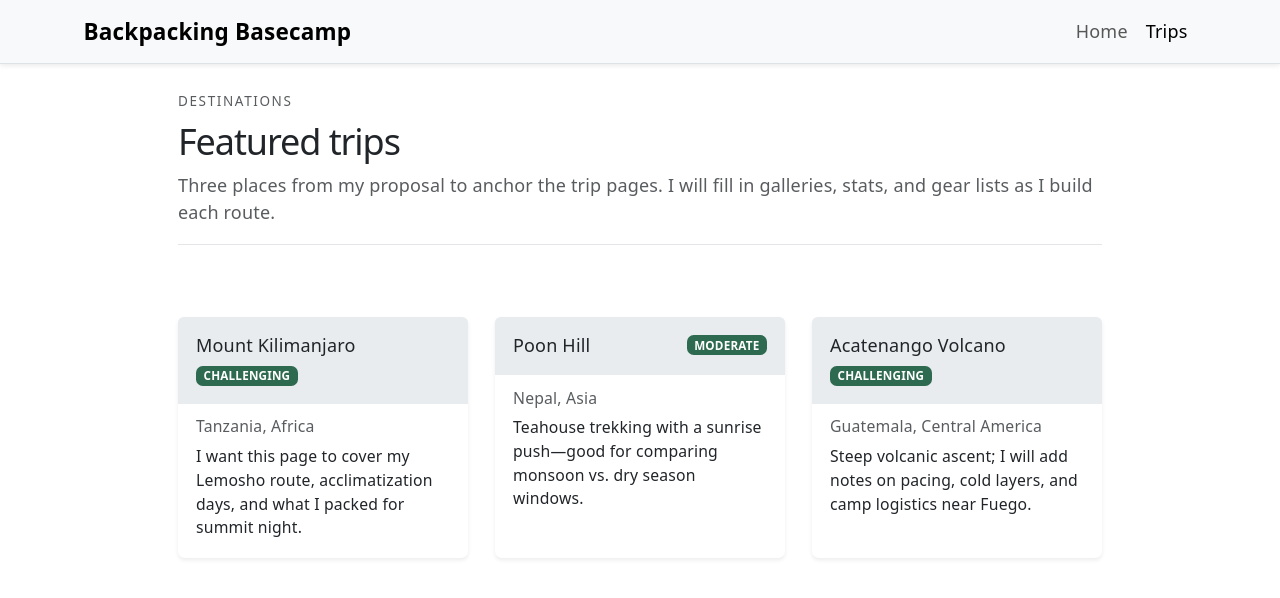
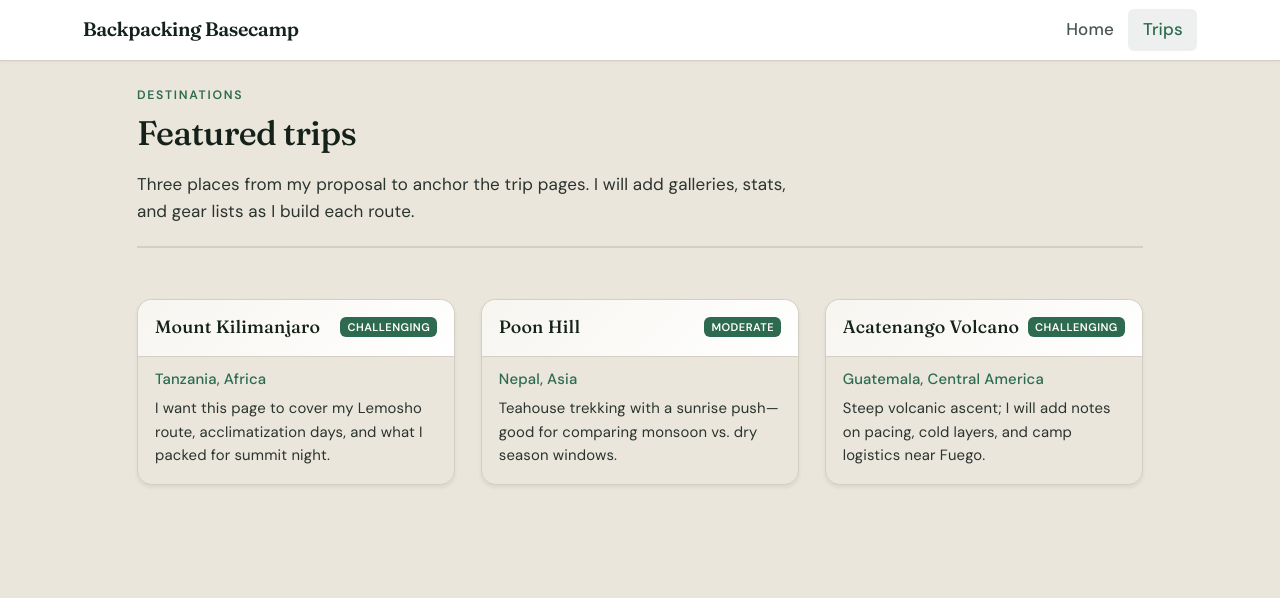
Before and after one commit to CS571-S26/p83, a React (Vite) app in the folder p83-app/: page /p83/trips in a window 1280 px wide. Shown: the top 598 px of the page. Built offline with nearby package versions, Linux system fonts and the light colour scheme.

Commit message:
Improve styling and layout across components

```diff
--- a/p83-app/index.html
+++ b/p83-app/index.html
@@ -4,6 +4,12 @@
     <meta charset="UTF-8" />
     <link rel="icon" type="image/svg+xml" href="/favicon.svg" />
     <meta name="viewport" content="width=device-width, initial-scale=1.0" />
+    <link rel="preconnect" href="https://fonts.googleapis.com" />
+    <link rel="preconnect" href="https://fonts.gstatic.com" crossorigin />
+    <link
+      href="https://fonts.googleapis.com/css2?family=DM+Sans:ital,opsz,wght@0,9..40,400;0,9..40,500;0,9..40,600;0,9..40,700&family=Fraunces:opsz,wght@9..144,500;9..144,600;9..144,700&display=swap"
+      rel="stylesheet"
+    />
     <title>Backpacking Basecamp</title>
   </head>
   <body>
--- a/p83-app/src/App.css
+++ b/p83-app/src/App.css
@@ -1,89 +1,259 @@
+/* App-level surfaces */
+.bb-app {
+  background: var(--page-bg);
+  min-height: 100svh;
+}
+
+/* Navbar */
+.bb-navbar {
+  background: var(--surface) !important;
+  border-bottom: 1px solid var(--border) !important;
+  box-shadow: var(--shadow-sm);
+}
+
+.bb-navbar .navbar-brand {
+  font-family: var(--font-display);
+  font-weight: 600;
+  font-size: 1.15rem;
+  color: var(--text-h) !important;
+  letter-spacing: -0.02em;
+}
+
+.bb-navbar .nav-link {
+  font-weight: 500;
+  color: var(--text-soft) !important;
+  padding: 0.5rem 0.85rem !important;
+  border-radius: 0.35rem;
+}
+
+.bb-navbar .nav-link:hover {
+  color: var(--text-h) !important;
+  background: var(--accent-bg);
+}
+
+.bb-navbar .nav-link.active {
+  color: var(--accent-mid) !important;
+  background: var(--accent-bg);
+}
+
+/* Primary button — ensure green, not default blue */
+.bb-app .btn-primary {
+  --bs-btn-bg: var(--accent-mid);
+  --bs-btn-border-color: var(--accent-mid);
+  --bs-btn-hover-bg: #245a45;
+  --bs-btn-hover-border-color: #245a45;
+  --bs-btn-active-bg: #1b4332;
+  --bs-btn-active-border-color: #1b4332;
+  --bs-btn-focus-shadow-rgb: 45, 106, 79;
+  font-weight: 600;
+  padding: 0.55rem 1.35rem;
+  border-radius: 0.5rem;
+  box-shadow: var(--shadow-sm);
+}
+
+.bb-app .btn-primary:hover {
+  box-shadow: var(--shadow-md);
+}
+
+/* Main column */
 .bb-root {
-  max-width: 960px;
+  max-width: 1040px;
   margin: 0 auto;
-  padding: 2rem 1rem 4rem;
+  padding: 2.5rem 1rem 4rem;
   display: flex;
   flex-direction: column;
-  gap: 2.5rem;
+  gap: 2.75rem;
 }
 
 .bb-eyebrow {
-  letter-spacing: 0.12em;
-  font-size: 0.75rem;
+  letter-spacing: 0.14em;
+  font-size: 0.72rem;
+  font-weight: 600;
+  color: var(--accent-mid) !important;
 }
 
 .bb-header {
   text-align: center;
+  padding-bottom: 0.5rem;
 }
 
 .bb-title {
-  margin-bottom: 0.5rem;
+  margin-bottom: 0.65rem;
+  color: var(--text-h);
 }
 
-.bb-subtitle {
-  max-width: 640px;
+.bb-lead {
+  max-width: 38rem;
   margin: 0 auto;
-  color: var(--text-soft);
+  font-size: 1.05rem;
+  line-height: 1.6;
+  color: var(--text);
+}
+
+/* Hero split */
+.bb-hero-section {
+  background: var(--surface);
+  border-radius: 1rem;
+  padding: 1.75rem;
+  border: 1px solid var(--border);
+  box-shadow: var(--shadow-md);
+}
+
+@media (min-width: 992px) {
+  .bb-hero-section {
+    padding: 2rem 2rem;
+  }
+}
+
+.bb-hero-text h2 {
+  font-family: var(--font-display);
+  font-size: 1.35rem;
+  margin-bottom: 0.65rem;
+  color: var(--text-h);
 }
 
 .bb-hero-text p {
-  color: var(--text-soft);
+  color: var(--text);
   margin-bottom: 1rem;
+  line-height: 1.6;
 }
 
+.bb-hero-text .bb-fine-print {
+  font-size: 0.875rem;
+  color: var(--text-soft);
+  line-height: 1.5;
+}
+
+.bb-hero-img-wrap {
+  border-radius: 0.75rem;
+  overflow: hidden;
+  box-shadow: var(--shadow-lg);
+  border: 1px solid var(--border);
+  background: var(--surface-elevated);
+}
+
+.bb-hero-img {
+  display: block;
+  width: 100%;
+  height: 100%;
+  min-height: 240px;
+  max-height: 320px;
+  object-fit: cover;
+}
+
+/* Bottom panels */
 .bb-hero-panel {
   border-radius: 0.75rem;
   border: 1px solid var(--border);
-  background: var(--social-bg);
-  padding: 1.125rem 1.25rem;
+  background: var(--surface);
+  padding: 1.35rem 1.5rem;
+  box-shadow: var(--shadow-sm);
+  height: 100%;
 }
 
 .bb-hero-label {
-  font-size: 0.8rem;
+  font-size: 0.72rem;
+  font-weight: 700;
   text-transform: uppercase;
-  letter-spacing: 0.06em;
-  color: var(--accent);
-  margin-bottom: 0.75rem;
+  letter-spacing: 0.1em;
+  color: var(--accent-mid);
+  margin-bottom: 0.85rem;
 }
 
 .bb-hero-panel ul {
   margin: 0;
-  padding-left: 1.1rem;
-  color: var(--text-soft);
+  padding-left: 1.15rem;
+  color: var(--text);
+  line-height: 1.65;
 }
 
-.bb-hero-img {
-  border-radius: 0.75rem;
-  object-fit: cover;
-  width: 100%;
-  height: 100%;
-  max-height: 280px;
+.bb-hero-panel li {
+  margin-bottom: 0.35rem;
 }
 
-.bb-intro {
-  border-top: 1px solid var(--border);
-  padding-top: 1.5rem;
+.bb-roadmap h3 {
+  font-family: var(--font-display);
+  font-size: 1.2rem;
+  margin-bottom: 0.65rem;
+  color: var(--text-h);
 }
 
-.bb-intro h3 {
-  margin-bottom: 0.5rem;
-  font-size: 1.15rem;
+.bb-roadmap p {
+  color: var(--text);
+  line-height: 1.65;
 }
 
-.bb-intro p {
-  max-width: 720px;
-  color: var(--text-soft);
+/* Trips page */
+.bb-page-intro {
+  border-bottom: 2px solid var(--border);
+  padding-bottom: 1.25rem;
+  margin-bottom: 0.25rem;
 }
 
-.bb-page-intro {
-  border-bottom: 1px solid var(--border);
-  padding-bottom: 1rem;
-  margin-bottom: 1.5rem;
+.bb-page-intro h1 {
+  font-family: var(--font-display);
+  color: var(--text-h);
+}
+
+.bb-page-intro .bb-lead-trips {
+  max-width: 40rem;
+  color: var(--text);
+  line-height: 1.6;
+}
+
+/* Trip cards */
+.bb-trip-card {
+  border: 1px solid var(--border) !important;
+  border-radius: 0.85rem !important;
+  overflow: hidden;
+  transition: box-shadow 0.2s ease, transform 0.2s ease;
+}
+
+.bb-trip-card:hover {
+  box-shadow: var(--shadow-md) !important;
+  transform: translateY(-2px);
+}
+
+.bb-trip-card .card-header {
+  background: linear-gradient(135deg, var(--surface-elevated) 0%, var(--surface) 100%) !important;
+  border-bottom: 1px solid var(--border) !important;
+}
+
+.bb-trip-card .card-title {
+  font-family: var(--font-display);
+  font-size: 1.05rem;
+  color: var(--text-h);
+}
+
+.bb-trip-card .badge {
+  font-weight: 600;
+  letter-spacing: 0.04em;
+  padding: 0.4em 0.65em;
+  border-radius: 0.35rem;
+}
+
+.bb-trip-card .card-body {
+  padding-top: 1.1rem;
+}
+
+.bb-trip-card .card-text {
+  color: var(--text);
+  line-height: 1.55;
+}
+
+.bb-trip-region {
+  color: var(--accent-mid);
+  font-weight: 500;
 }
 
 @media (max-width: 768px) {
   .bb-root {
-    padding-top: 1.25rem;
-    padding-bottom: 2.5rem;
+    padding-top: 1.5rem;
+    padding-bottom: 3rem;
+    gap: 2rem;
+  }
+
+  .bb-hero-section {
+    padding: 1.25rem;
   }
 }
--- a/p83-app/src/components/AppNavbar.jsx
+++ b/p83-app/src/components/AppNavbar.jsx
@@ -3,14 +3,9 @@ import { NavLink } from 'react-router-dom'
 
 function AppNavbar() {
   return (
-    <Navbar
-      expand="md"
-      sticky="top"
-      bg="body-tertiary"
-      className="border-bottom shadow-sm"
-    >
+    <Navbar expand="md" sticky="top" className="bb-navbar py-2">
       <Container>
-        <Navbar.Brand as={NavLink} to="/" end className="fw-semibold">
+        <Navbar.Brand as={NavLink} to="/" end>
           Backpacking Basecamp
         </Navbar.Brand>
         <Navbar.Toggle aria-controls="bb-main-nav" />
--- a/p83-app/src/components/TripCard.jsx
+++ b/p83-app/src/components/TripCard.jsx
@@ -3,15 +3,15 @@ import Card from 'react-bootstrap/Card'
 
 function TripCard({ title, region, difficulty, summary }) {
   return (
-    <Card className="h-100 shadow-sm border-0">
-      <Card.Header className="bg-body-secondary border-0 py-3 d-flex justify-content-between align-items-start gap-2 flex-wrap">
+    <Card className="bb-trip-card h-100 shadow-sm">
+      <Card.Header className="py-3 d-flex justify-content-between align-items-start gap-2 flex-wrap">
         <Card.Title className="h6 mb-0">{title}</Card.Title>
         <Badge bg="primary" className="text-white text-uppercase" style={{ fontSize: '0.65rem' }}>
           {difficulty}
         </Badge>
       </Card.Header>
       <Card.Body>
-        <Card.Subtitle className="mb-2 text-muted small">{region}</Card.Subtitle>
+        <Card.Subtitle className="bb-trip-region mb-2 small">{region}</Card.Subtitle>
         <Card.Text className="small mb-0">{summary}</Card.Text>
       </Card.Body>
     </Card>
--- a/p83-app/src/index.css
+++ b/p83-app/src/index.css
@@ -1,26 +1,36 @@
+/* Light editorial theme — do not tie :root colors to prefers-color-scheme while using data-bs-theme="light",
+   or body text becomes washed out on white (Bootstrap stays light). */
+
 :root {
-  --text: #6b6375;
-  --text-h: #08060d;
-  --text-soft: #6c757d;
-  --bg: #fff;
-  --border: #e5e4e7;
-  --code-bg: #f4f3ec;
-  --accent: #2d6a4f;
-  --accent-bg: rgba(45, 106, 79, 0.12);
-  --accent-border: rgba(45, 106, 79, 0.45);
-  --social-bg: rgba(244, 243, 236, 0.5);
-  --shadow:
-    rgba(0, 0, 0, 0.1) 0 10px 15px -3px, rgba(0, 0, 0, 0.05) 0 4px 6px -2px;
+  --font-display: 'Fraunces', Georgia, 'Times New Roman', serif;
+  --font-body: 'DM Sans', system-ui, -apple-system, 'Segoe UI', sans-serif;
 
-  --sans: system-ui, 'Segoe UI', Roboto, sans-serif;
-  --heading: system-ui, 'Segoe UI', Roboto, sans-serif;
-  --mono: ui-monospace, Consolas, monospace;
+  --page-bg: #ebe6dc;
+  --surface: #ffffff;
+  --surface-elevated: #f7f5f0;
 
-  font: 18px/145% var(--sans);
-  letter-spacing: 0.18px;
-  color-scheme: light;
+  --text: #2a332e;
+  --text-soft: #4a5650;
+  --text-h: #14221a;
+  --border: #d4cfc3;
+  --border-strong: #b8b0a2;
+
+  --accent: #1b4332;
+  --accent-mid: #2d6a4f;
+  --accent-light: #40916c;
+  --accent-bg: rgba(27, 67, 50, 0.08);
+  --accent-ring: rgba(45, 106, 79, 0.35);
+
+  --code-bg: #ede9e1;
+  --shadow-sm: 0 1px 2px rgba(20, 34, 26, 0.06);
+  --shadow-md: 0 8px 24px rgba(20, 34, 26, 0.08);
+  --shadow-lg: 0 16px 40px rgba(20, 34, 26, 0.1);
+
+  font: 17px/1.55 var(--font-body);
+  letter-spacing: 0.01em;
+  color-scheme: only light;
   color: var(--text);
-  background: var(--bg);
+  background: var(--page-bg);
   font-synthesis: none;
   text-rendering: optimizeLegibility;
   -webkit-font-smoothing: antialiased;
@@ -31,40 +41,23 @@
   }
 }
 
-[data-bs-theme='light'] {
+html[data-bs-theme='light'] {
+  --bs-body-font-family: var(--font-body);
+  --bs-body-color: var(--text);
+  --bs-body-bg: var(--page-bg);
   --bs-primary: #2d6a4f;
   --bs-primary-rgb: 45, 106, 79;
   --bs-link-color: #1b4332;
   --bs-link-hover-color: #0f2e22;
-}
-
-@media (prefers-color-scheme: dark) {
-  :root {
-    --text: #9ca3af;
-    --text-h: #f3f4f6;
-    --text-soft: #adb5bd;
-    --bg: #16171d;
-    --border: #2e303a;
-    --code-bg: #1f2028;
-    --accent: #40916c;
-    --accent-bg: rgba(64, 145, 108, 0.18);
-    --accent-border: rgba(64, 145, 108, 0.5);
-    --social-bg: rgba(47, 48, 58, 0.5);
-    --shadow:
-      rgba(0, 0, 0, 0.4) 0 10px 15px -3px, rgba(0, 0, 0, 0.25) 0 4px 6px -2px;
-    color-scheme: dark;
-  }
-
-  [data-bs-theme='light'] {
-    --bs-primary: #40916c;
-    --bs-primary-rgb: 64, 145, 108;
-    --bs-link-color: #95d5b2;
-    --bs-link-hover-color: #b7e4c7;
-  }
+  --bs-secondary-color: var(--text-soft);
+  --bs-emphasis-color: var(--text-h);
+  --bs-border-color: var(--border);
 }
 
 body {
   margin: 0;
+  background: var(--page-bg);
+  color: var(--text);
 }
 
 #root {
@@ -78,22 +71,23 @@ body {
 }
 
 h1,
-h2 {
-  font-family: var(--heading);
-  font-weight: 500;
+h2,
+h3 {
+  font-family: var(--font-display);
+  font-weight: 600;
   color: var(--text-h);
+  letter-spacing: -0.02em;
 }
 
 h1 {
-  font-size: clamp(2rem, 4vw, 2.75rem);
-  letter-spacing: -0.03em;
+  font-size: clamp(2.1rem, 4.5vw, 2.85rem);
+  line-height: 1.15;
   margin: 0 0 0.75rem;
 }
 
 h2 {
   font-size: 1.35rem;
   line-height: 1.25;
-  letter-spacing: -0.02em;
   margin: 0 0 0.5rem;
 }
 
@@ -101,17 +95,11 @@ p {
   margin: 0;
 }
 
-code,
-.counter {
-  font-family: var(--mono);
-  display: inline-flex;
+code {
+  font-family: ui-monospace, Consolas, monospace;
+  font-size: 0.9em;
+  padding: 0.15em 0.4em;
   border-radius: 4px;
+  background: var(--code-bg);
   color: var(--text-h);
 }
-
-code {
-  font-size: 15px;
-  line-height: 135%;
-  padding: 4px 8px;
-  background: var(--code-bg);
-}
--- a/p83-app/src/pages/TripsPage.jsx
+++ b/p83-app/src/pages/TripsPage.jsx
@@ -29,10 +29,10 @@ function TripsPage() {
   return (
     <Container as="main" className="bb-root py-4">
       <header className="bb-page-intro">
-        <p className="bb-eyebrow text-uppercase text-muted mb-2">Destinations</p>
-        <h1 className="h2 mb-2">Featured trips</h1>
-        <p className="text-muted mb-0">
-          Three places from my proposal to anchor the trip pages. I will fill in galleries, stats, and
+        <p className="bb-eyebrow text-uppercase mb-2">Destinations</p>
+        <h1 className="h2 mb-3">Featured trips</h1>
+        <p className="bb-lead-trips mb-0">
+          Three places from my proposal to anchor the trip pages. I will add galleries, stats, and
           gear lists as I build each route.
         </p>
       </header>
```
Also changed, not shown: p83-app/src/pages/HomePage.jsx (+21 -20 lines).
